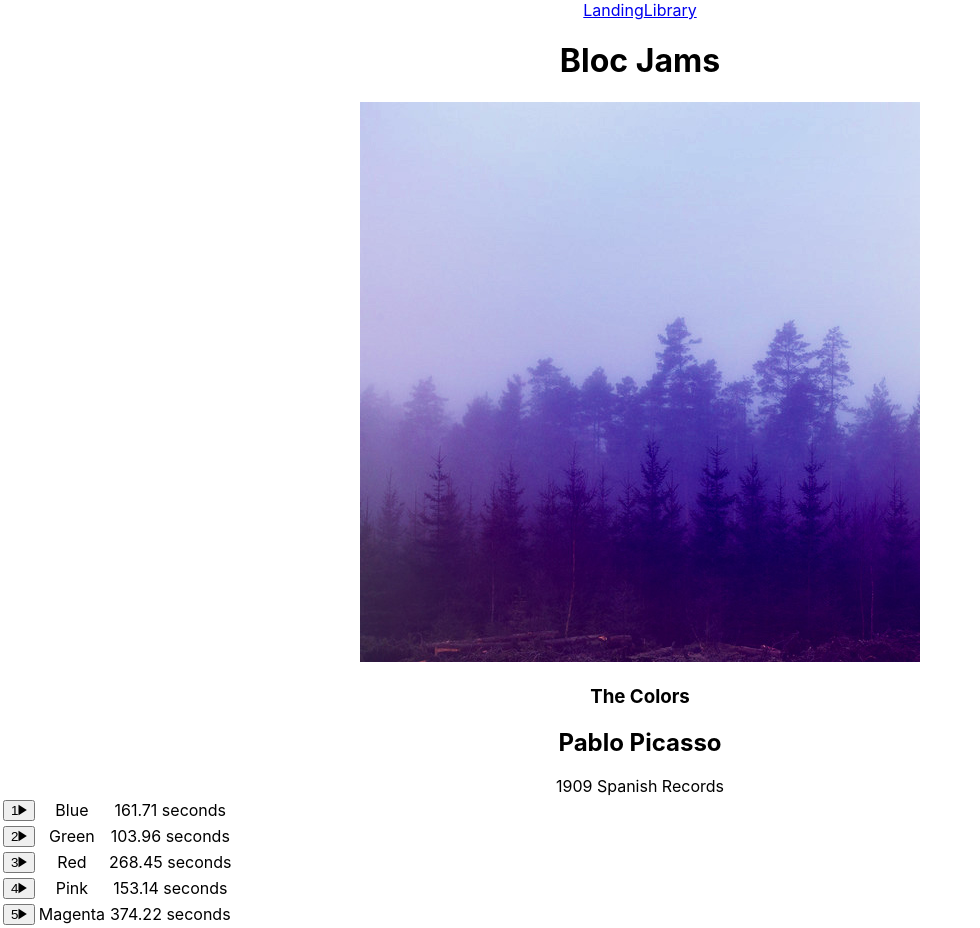
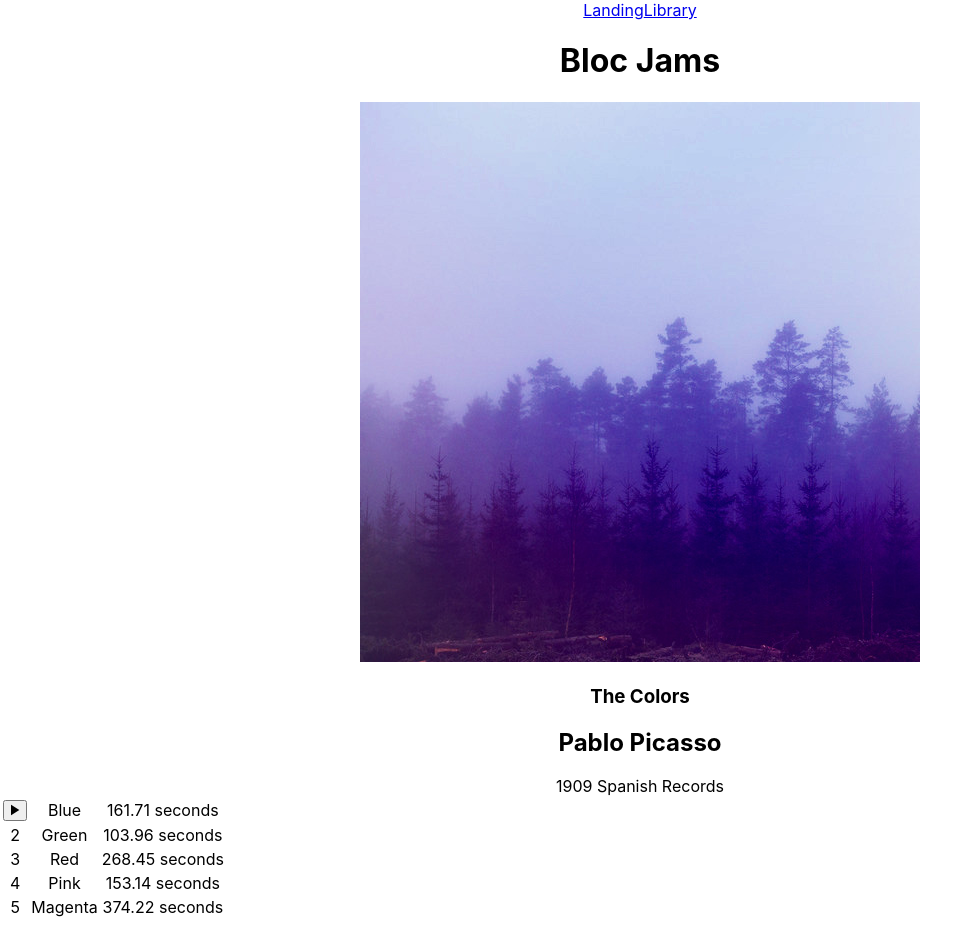
Before and after one commit to JaredMoats/bloc-jams-react, a React (Create React App) app: page /album/the-colors in a window 1280 px wide. Shown: the whole page, without its empty margins (0-980 px from the left). Built offline with nearby package versions, Linux system fonts and the light colour scheme.

Commit message:
Assignment 7 Audio Playback: Complete

```diff
--- a/src/components/Album.js
+++ b/src/components/Album.js
@@ -14,12 +14,14 @@ class Album extends Component {
     this.state = {
       album: album,
       currentSong: album.songs[0],
-      hoverSong: album.songs[0],
-      isPlaying: false
+      isPlaying: false,
+      isHovering: null
     };
 
     this.audioElement = document.createElement('audio');
     this.audioElement.src = album.songs[0].audioSrc;
+
+    console.log(`From constructor: The object in isPlaying is ${this.state.isPlaying}`);
   } //end of constructor
 
 
@@ -39,22 +41,10 @@ class Album extends Component {
     this.setState({ currentSong: song });
   }
 
-  playOrPauseIcon = () => {
-    console.log("playOrPauseIcon() is triggering");
-    if(this.state.isPlaying){
-      return(
-        <td><span className="icon ion-md-pause"></span></td>
-      );
-    } else if (!this.state.isPlaying) {
-      return (
-        <td><span className="icon ion-md-play"></span></td>
-      );
-    }
-  };
-
   handleSongClick(song) {
 
     console.log("Song parameter from handleSongClick(): " + song.title);
+    //If the current song matches the song parameter, isSameSong equals true.
     const isSameSong = this.state.currentSong === song;
 
     //if isPlaying and isSameSong are the same, then pause it (calls the pause function)
@@ -64,11 +54,44 @@ class Album extends Component {
       if(!isSameSong) { this.setSong(song) }
       this.play();
     }
-    /* JACOB
-      My thought was that the icons would be added to the appropriate song
-      if I called the playOrPauseIcon() function here. However, that's not the
-      case. They only show up if I call the function in the actual list.*/
-    //this.playOrPauseIcon();
+  }
+
+  handleMouseEnter(index) {
+    console.log(`You hovered over song (index): ${index}`);
+
+    this.setState({ isHovering: index });
+
+    console.log(`From handleMouseEnter: The value of isHovering is: ${this.state.isHovering}`);
+}
+
+  handleMouseLeave(index) {
+    console.log( `Your stopped hovering over song (index): ${index}`);
+    this.setState({ isHovering: null });
+    console.log(`From handleMouseLeave: The state of isHovering is ${this.state.isHovering}`);
+  }
+
+  playOrPauseIcon(song, index) {
+    //If the current song matches the song parameter, isSameSong equals true.
+    const isSameSong = this.state.currentSong === song;
+    console.log(`From playOrPauseIcon: The value of isHovering is: ${this.state.isHovering}`);
+    //Display the pause icon if isSameSong is true and isPlaying is true.
+    if(isSameSong && this.state.isPlaying){
+      return(
+        <td><button><span className="icon ion-md-pause"></span></button></td>
+      );
+    } else if(isSameSong && !this.state.isPlaying) {
+      return(
+        <td><button><span className="icon ion-md-play"></span></button></td>
+      );
+    }else if(this.state.isHovering === index){
+      return(
+        <td><button><span className="icon ion-md-play"></span></button></td>
+      );
+    } else {
+      return(
+        <td>{ index + 1 }</td>
+      );
+    }
   }
 
   render() {
@@ -100,13 +123,10 @@ class Album extends Component {
                 className="song"
                 key={ index }
                 onClick={ () => this.handleSongClick(song) }
+                onMouseEnter={ () => this.handleMouseEnter(index) }
+                onMouseLeave={ () => this.handleMouseLeave(index) }
                 >
-                  <td>
-                    <button>
-                      <span className="song-number">{index + 1}</span>
-                      <span className={ this.state.isPlaying ? "icon ion-md-pause" : "icon ion-md-play" }></span>
-                    </button>
-                  </td>
+                  { this.playOrPauseIcon(song, index) }
                   <td>{ song.title }</td>
                   <td>{ song.duration } seconds</td>
                 </tr>
```
